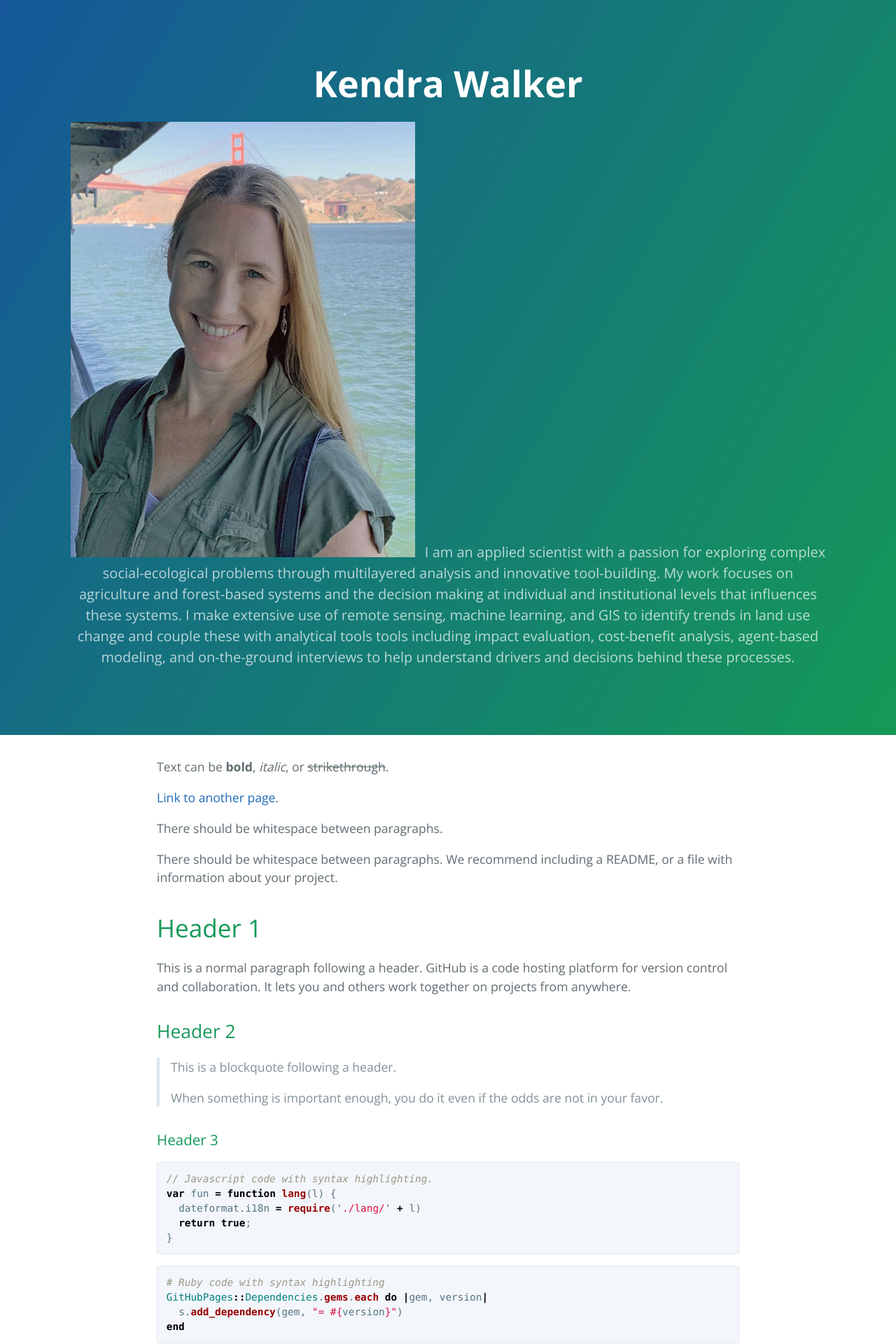
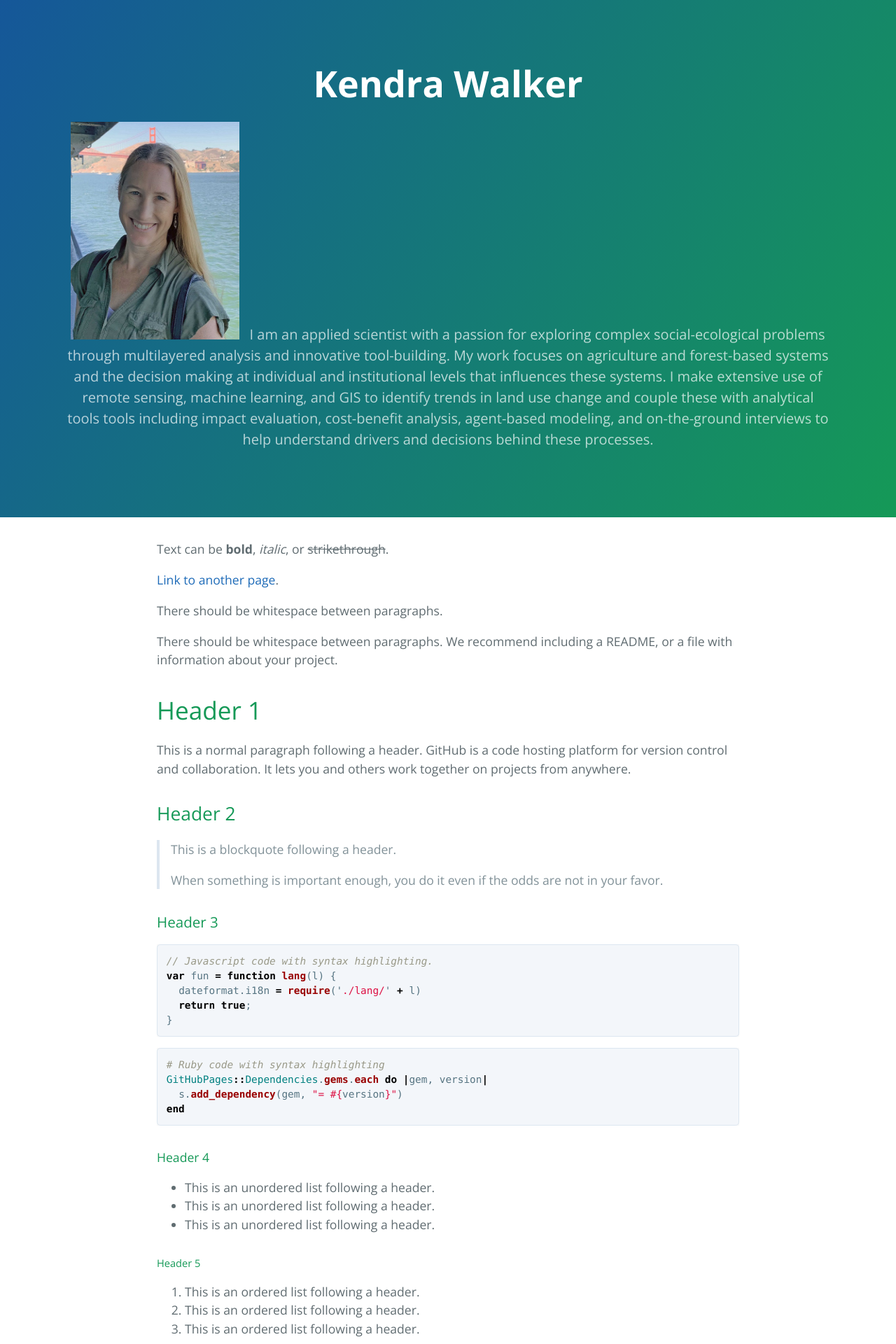
Before and after one commit to klwalker-sb/klwalker-sb, a Jekyll site: the page built from index_ex.md, in a window 1280 px wide. Shown: the top 1920 px of the page at 70% size. Built offline with Jekyll 4.4.1, drawn with Linux system fonts in a browser that asks for light colours.

Commit message:
fixing profile

```diff
--- a/_layouts/default.html
+++ b/_layouts/default.html
@@ -18,7 +18,7 @@
     <header class="page-header" role="banner">
       <h1 class="project-name">{{ page.title | default: site.title | default: site.github.repository_name }}</h1>
       <p class = "paragraph">
-        <img src="assets/KW_profile.jpg" alt="profile_pic" class="image" style="display:inline-block; width:502px; height:622px; padding-right:10px; ">
+        <img src="assets/KW_profile.jpg" alt="profile_pic" class="image" style="display:inline-block; width:251px; height:311px; padding-right:10px; ">
         <span class="project-tagline">{{ page.description | default: site.description}} </span>
       </p>
       {% if site.show_downloads %}
```
